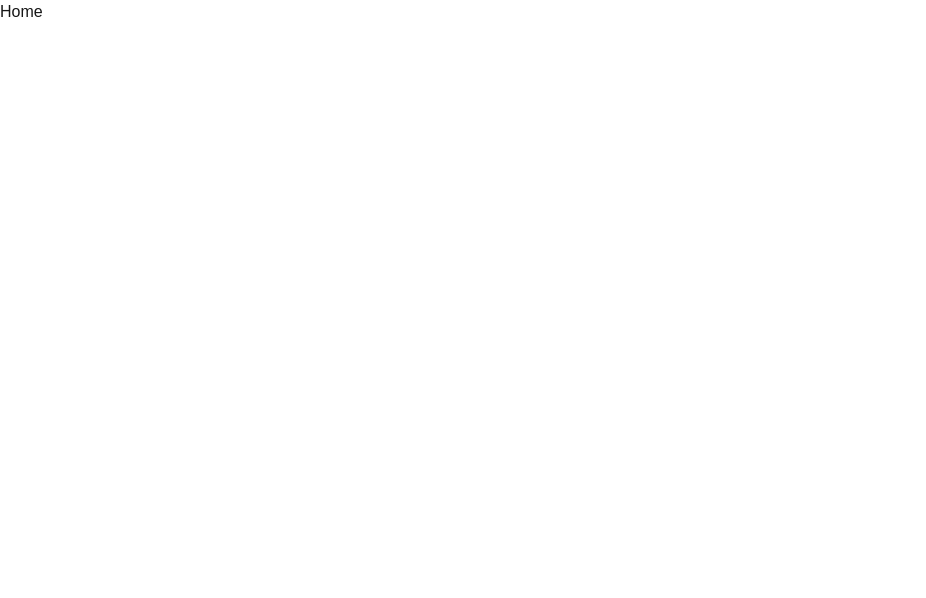
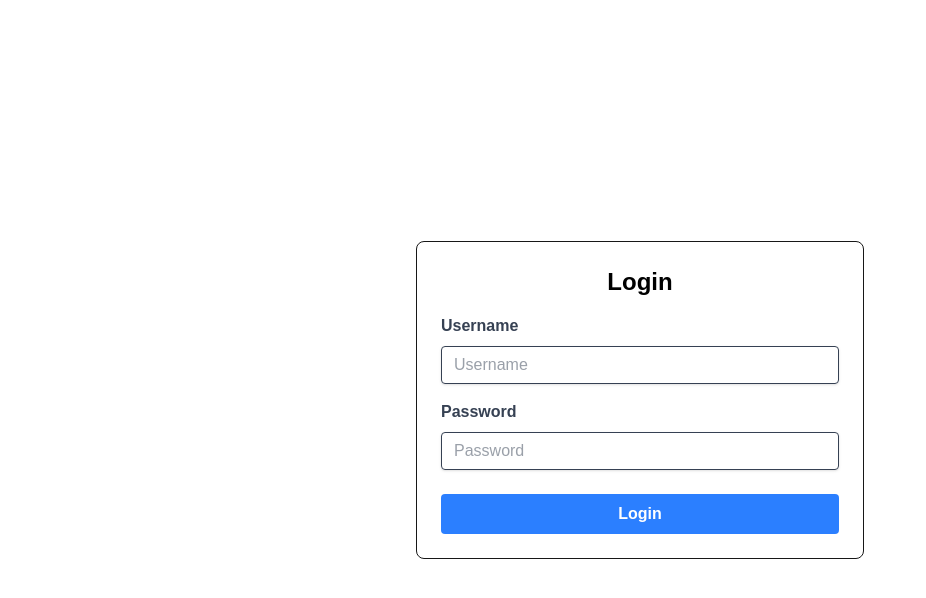
Before and after one commit to jesuspaz5000/CS-Lab-04, a Next.js app: page / in a window 1280 px wide. Shown: the top 598 px of the page, without its empty margins (0-926 px from the left). Built offline with nearby package versions, Linux system fonts and the light colour scheme.

Commit message:
feat: ad login

```diff
--- a/src/app/page.tsx
+++ b/src/app/page.tsx
@@ -1,7 +1,44 @@
-export default function Home() {
+export default function Login() {
   return (
-    <div>
-      <h1>Home</h1>
+    <div className="flex flex-col items-center justify-center h-screen">
+      <div className="w-md p-6 space-y-4 bg-white border rounded-lg">
+        <h1 className="text-2xl font-bold text-black text-center">Login</h1>
+        <form autoComplete="off">
+          {/* Hidden inputs para prevenir autocompletado */}
+          <input type="text" style={{ display: 'none' }} />
+          <input type="password" style={{ display: 'none' }} />
+
+          <div className="mb-4">
+            <label className="block text-gray-700 font-bold mb-2" htmlFor="username">
+              Username
+            </label>
+            <input
+              className="shadow appearance-none border rounded w-full py-2 px-3 text-gray-700 leading-tight focus:outline-none focus:shadow-outline"
+              id="username"
+              type="text"
+              placeholder="Username"
+              autoComplete="new-email"
+            />
+          </div>
+          <div className="mb-6">
+            <label className="block text-gray-700 font-bold mb-2" htmlFor="password">
+              Password
+            </label>
+            <input
+              className="shadow appearance-none border rounded w-full py-2 px-3 text-gray-700 leading-tight focus:outline-none focus:shadow-outline"
+              id="password"
+              type="password"
+              placeholder="Password"
+              autoComplete="new-password"
+            />
+          </div>
+          <div className="flex items-center justify-center">
+            <button className="bg-blue-500 hover:bg-blue-700 text-white font-bold py-2 px-4 rounded focus:outline-none focus:shadow-outline w-full cursor-pointer" type="button">
+              Login
+            </button>
+          </div>
+        </form>
+      </div>
     </div>
   );
 }
```
